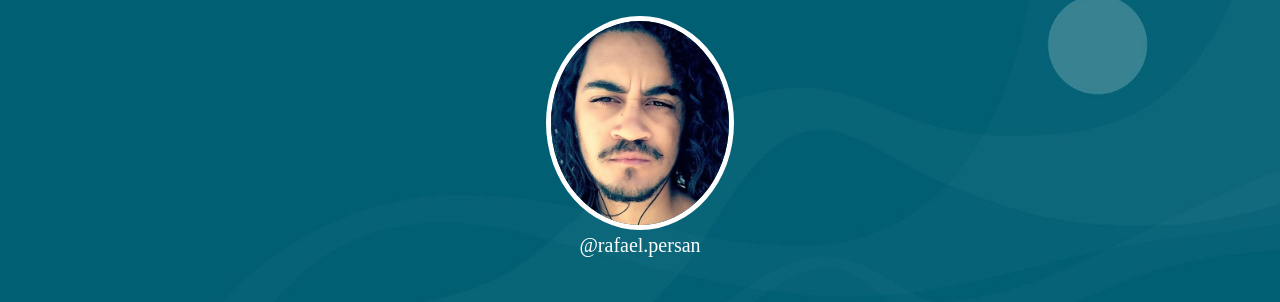
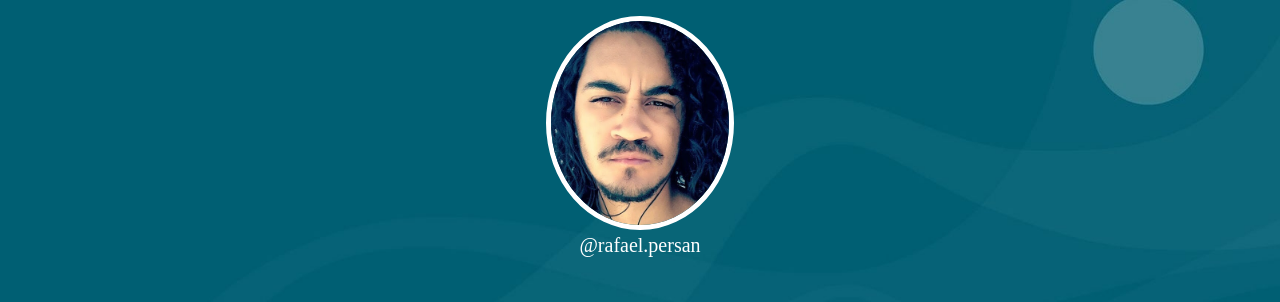
Before and after one commit to expartacos/link-me, a plain HTML site: page index.html in a window 1280 px wide. Shown: the top 302 px of the page. Drawn offline with Linux system fonts and the light colour scheme.

Commit message:
posicionando a imgaem no centro do celular

```diff
--- a/css/style.css
+++ b/css/style.css
@@ -1,5 +1,5 @@
 body{
-    background-image: url('../images/bg.jpg');
+    background: url('../images/bg.jpg') no-repeat center center fixed;
     /* faz a imagem caber na tela */
     background-size: cover;
     -webkit-background-size: cover;
```
